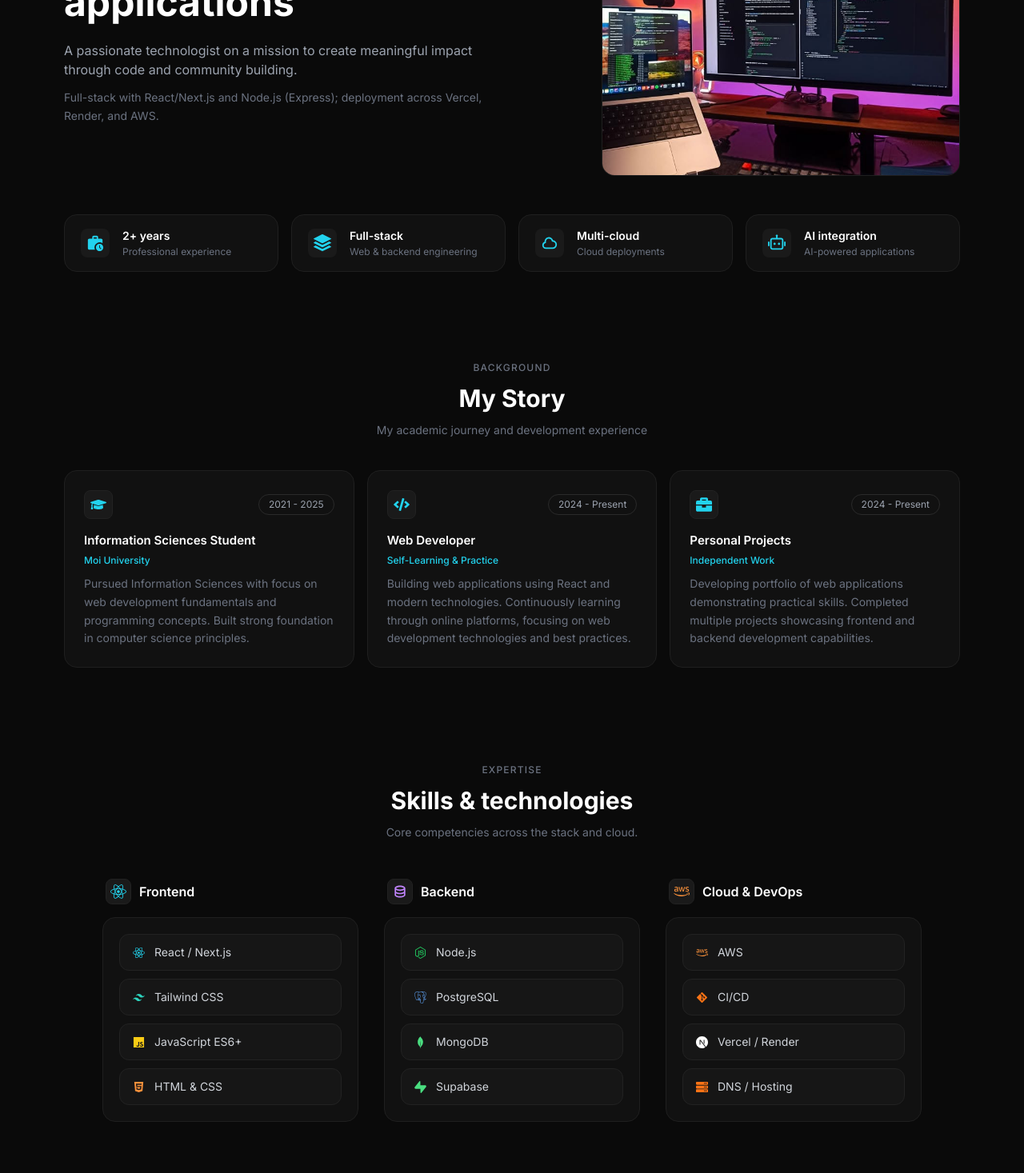
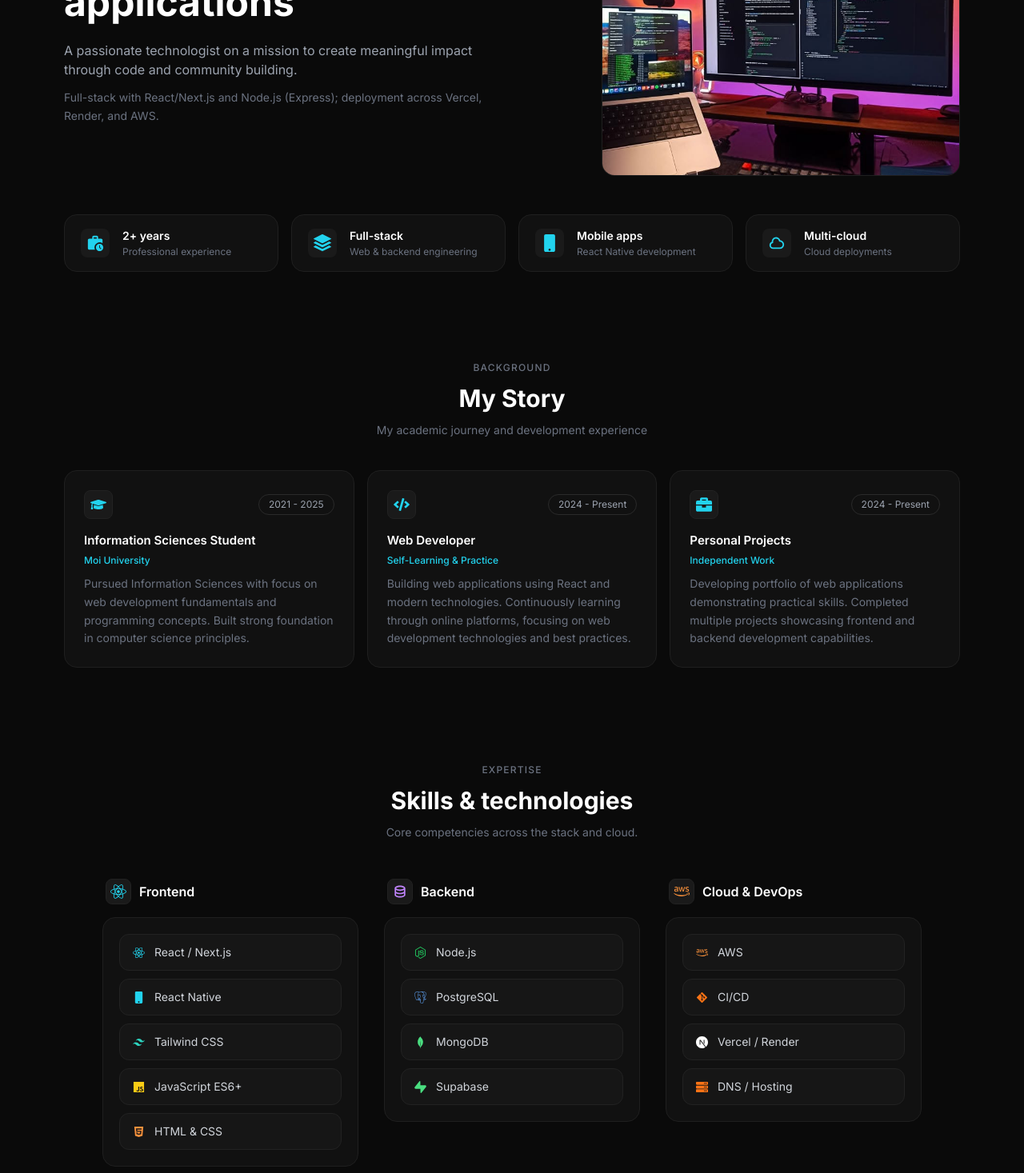
Before and after one commit to jo-oseeph/my-app, a React (Create React App) app: page / in a window 1280 px wide. Shown: the part 3114-4581 px from the top of the page at 80% size. Built offline with nearby package versions, Linux system fonts and the light colour scheme.

Commit message:
services update

```diff
--- a/src/pages/About.js
+++ b/src/pages/About.js
@@ -1,16 +1,17 @@
 import React from 'react';
 import { motion } from 'framer-motion';
-import { FaCode, FaBriefcase, FaGraduationCap } from 'react-icons/fa';
+import { FaCode, FaBriefcase, FaGraduationCap, FaMobile } from 'react-icons/fa';
 import { MdWorkHistory } from 'react-icons/md';
 import { BsStack } from 'react-icons/bs';
 import { HiOutlineCloud } from 'react-icons/hi';
-import { RiRobot2Line } from 'react-icons/ri';
+
 
 const stats = [
   { icon: <MdWorkHistory size={22} className="text-cyan-400" />, value: '2+ years', label: 'Professional experience' },
   { icon: <BsStack size={22} className="text-cyan-400" />, value: 'Full-stack', label: 'Web & backend engineering' },
+  { icon: <FaMobile size={22} className="text-cyan-400" />, value: 'Mobile apps', label: 'React Native development' },
   { icon: <HiOutlineCloud size={22} className="text-cyan-400" />, value: 'Multi-cloud', label: 'Cloud deployments' },
-  { icon: <RiRobot2Line size={22} className="text-cyan-400" />, value: 'AI integration', label: 'AI-powered applications' },
+
 ];
 
 const experiences = [
--- a/src/pages/Skills.js
+++ b/src/pages/Skills.js
@@ -1,7 +1,7 @@
 import React from "react";
 import { motion } from "framer-motion";
 import {
-  FaReact, FaNodeJs, FaJs, FaAws, FaGitAlt, FaServer, FaHtml5,
+  FaReact, FaNodeJs, FaJs, FaAws, FaGitAlt, FaServer, FaHtml5,FaMobile,
 } from "react-icons/fa";
 import {
   SiTailwindcss, SiNextdotjs, SiMongodb, SiPostgresql, SiSupabase,
@@ -14,6 +14,7 @@
     icon: <FaReact size={20} className="text-cyan-400" />,
     skills: [
       { name: "React / Next.js", icon: <FaReact size={15} className="text-cyan-400" /> },
+      { name: "React Native", icon: <FaMobile size={15} className="text-cyan-400" /> },
       { name: "Tailwind CSS", icon: <SiTailwindcss size={15} className="text-teal-400" /> },
       { name: "JavaScript ES6+", icon: <FaJs size={15} className="text-yellow-400" /> },
       { name: "HTML & CSS", icon: <FaHtml5 size={15} className="text-orange-400" /> },
```
